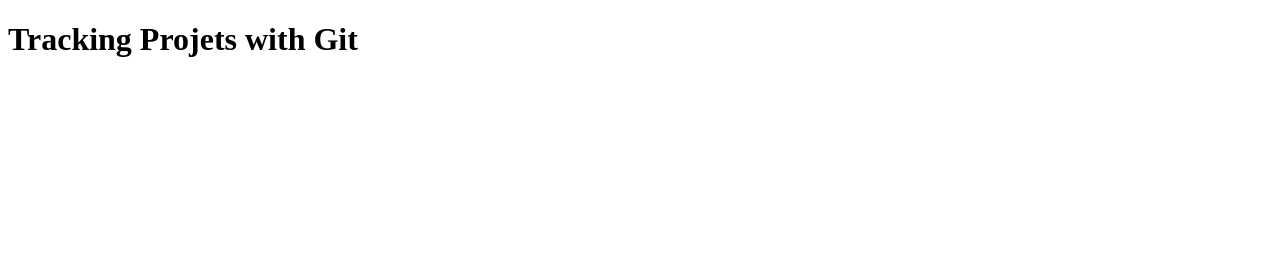
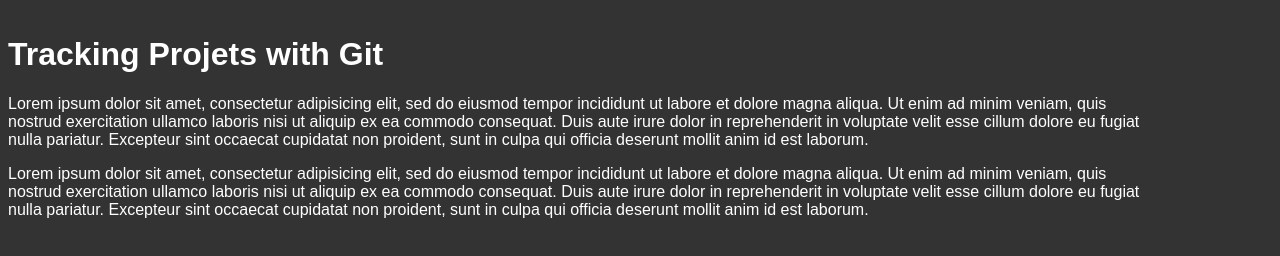
Before and after one commit to Kaylerc/GitGuide_day5, a plain HTML site: page index.html in a window 1280 px wide. Drawn offline with Linux system fonts and the light colour scheme.

Commit message:
added styles.  background is black text is white
q

```diff
--- a/index.html
+++ b/index.html
@@ -4,11 +4,15 @@
 
 <head>
 <title>All's Well in - Day5</title>
+<link href="main.css" type="text/css" rel="stylesheet">
 </head>
 
 
 <body>
 <h1>Tracking Projets with Git</h1>
+<p>Lorem ipsum dolor sit amet, consectetur adipisicing elit, sed do eiusmod tempor incididunt ut labore et dolore magna aliqua. Ut enim ad minim veniam, quis nostrud exercitation ullamco laboris nisi ut aliquip ex ea commodo consequat. Duis aute irure dolor in reprehenderit in voluptate velit esse cillum dolore eu fugiat nulla pariatur. Excepteur sint occaecat cupidatat non proident, sunt in culpa qui officia deserunt mollit anim id est laborum.</p>
+
+<p>Lorem ipsum dolor sit amet, consectetur adipisicing elit, sed do eiusmod tempor incididunt ut labore et dolore magna aliqua. Ut enim ad minim veniam, quis nostrud exercitation ullamco laboris nisi ut aliquip ex ea commodo consequat. Duis aute irure dolor in reprehenderit in voluptate velit esse cillum dolore eu fugiat nulla pariatur. Excepteur sint occaecat cupidatat non proident, sunt in culpa qui officia deserunt mollit anim id est laborum.</P>
 
 </body>
 </html>
--- a/main.css
+++ b/main.css
@@ -0,0 +1,8 @@
+html {
+  font-family: sans-serif;
+  width: 90%;
+  background-color: #333;
+  color: #fff;
+  margin: o, auto;
+  padding-top: 15px;
+}
```
